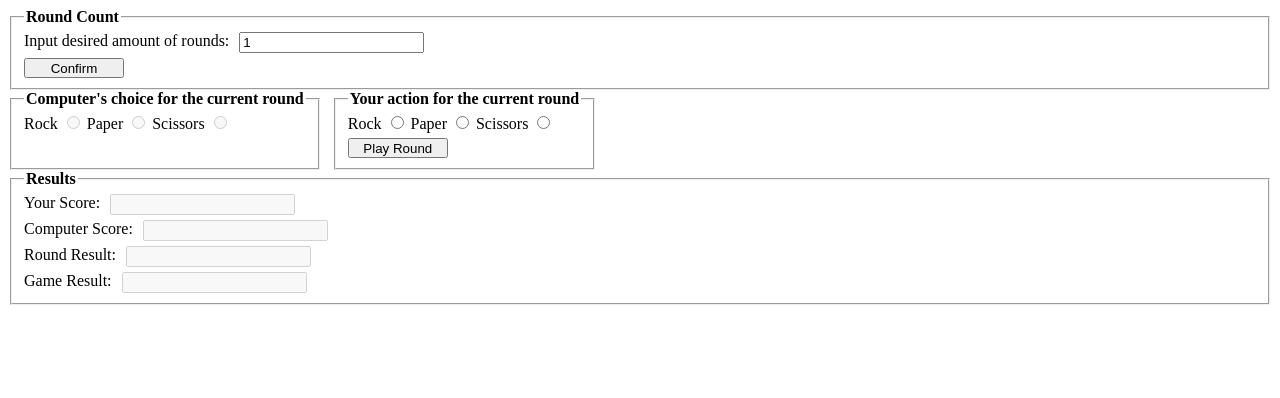
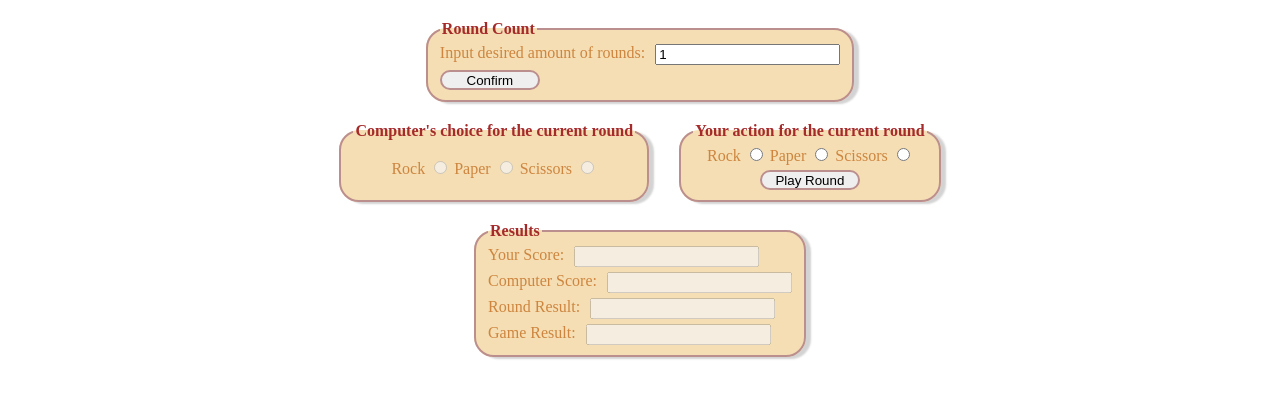
Before and after one commit to MatimotTheTimoters/rock-paper-scissors, a plain HTML site: page index.html in a window 1280 px wide. Drawn offline with Linux system fonts and the light colour scheme.

Commit message:
Complete styles in styles.css
- 10. Add styles to index.html elements
    - [x] Display flex
    - [x] FlexFlow column
    - [x] FlexFlow row
    - [x] Justify content
    - [x] Align items
    - [x] Justify items
    - [x] Flex
- Fix round-count-container and results-container not centering
- Add theme, border and coloring styles to fieldsets
- Fix space between containers by adding margin property

```diff
--- a/styles.css
+++ b/styles.css
@@ -1,5 +1,26 @@
 * {
     box-sizing: border-box;
+}
+
+legend {
+    color: brown;
+}
+
+fieldset {
+    color: peru;
+    background-color: wheat;
+    box-shadow: 5px 2px 2px lightgrey;
+}
+
+button {
+    width: 100px;
+    height: 20px;
+}
+
+fieldset,
+button {
+    border: 2px solid rosybrown;
+    border-radius: 20px;
 }
 
 .flex-row {
@@ -8,13 +29,24 @@
     gap: 10px;
 }
 
-.flex-col {
+.flex-col,
+body {
     display: flex;
     flex-flow: column;
     gap: 5px;
+    margin: 10px;
 }
 
-button {
-    width: 100px;
-    height: 20px;
+.computer-choice-container,
+.human-choice-container {
+    justify-content: center;
+    align-items: center;
+    justify-self: center;
 }
+
+.round-count-container,
+.choice-container,
+.results-container {
+    justify-content: center;
+    justify-self: center;
+}
```
Also changed, not shown: 1 other file.
